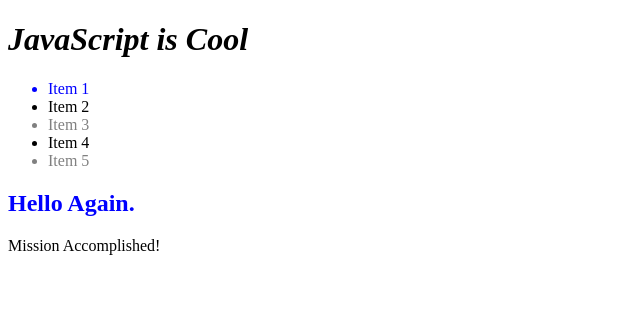
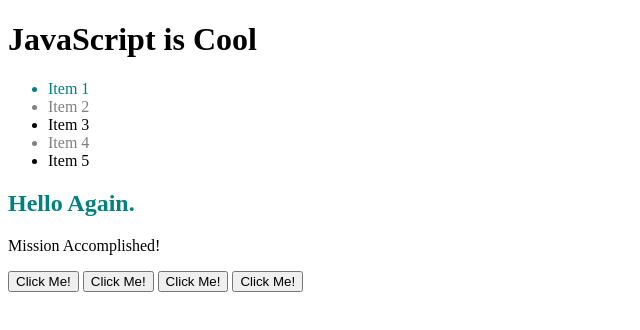
Before and after one commit to emihhorn/codeup-web-exercises, a plain HTML site: page js/dom-query-js.html in a window 1280 px wide. Shown: the whole page, without its empty margins (0-640 px from the left). Drawn offline with Linux system fonts and the light colour scheme.

Commit message:
First button

```diff
--- a/js/dom-query-js.html
+++ b/js/dom-query-js.html
@@ -3,16 +3,31 @@
 <head>
     <meta charset="UTF-8">
     <title>DOM: Query and Modify</title>
+    <style>
+        .tealText {
+            color: teal;
+        }
+
+        .greyText {
+            color: grey;
+        }
+
+    </style>
+
+
+
+
+
 </head>
 <body>
 
 <h1 id="main-header">Hello World!</h1>
 <ul>
-    <li data-dbid="1">Item 1</li>
-    <li data-dbid="2">Item 2</li>
-    <li data-dbid="3">Item 3</li>
-    <li data-dbid="4">Item 4</li>
-    <li data-dbid="5">Item 5</li>
+    <li data-dbid="1" class="odd">Item 1</li>
+    <li data-dbid="2" class="even">Item 2</li>
+    <li data-dbid="3" class="odd">Item 3</li>
+    <li data-dbid="4" class="even">Item 4</li>
+    <li data-dbid="5" class="odd">Item 5</li>
 </ul>
 <h2 id="sub-header">Hello Again.</h2>
 <p class="sub-paragraph">
@@ -25,6 +40,11 @@
     culpa qui officia deserunt mollit anim id est laborum.
 </p>
 
+<button id="btn1">Click Me!</button>
+<button id="btn2">Click Me!</button>
+<button id="btn3">Click Me!</button>
+<button id="btn4">Click Me!</button>
+
 <script>
     (function() {
         "use strict";
@@ -32,35 +52,40 @@
          var mainHeader = document.getElementById("main-header");
 
         // TODO: Set inner html of mainHeader to "JavaScript is Cool"
-        mainHeader.innerHTML = "<em>JavaScript is Cool</em>";
+        mainHeader.innerHTML = "JavaScript is Cool";
 
         // TODO: Uncomment the next line and get the sub header element by id
          var subHeader = document.getElementById("sub-header");
 
         // TODO: Set the text color of subHeader to blue
-        subHeader.style.color = "blue";
+       // subHeader.style.color = "blue";
+        subHeader.setAttribute("class", "tealText");
 
         // TODO: Uncomment the next line and get all list items
         var listItems = Array.from(document.getElementsByTagName("li"));
        // console.log(listItems);
         // TODO: Set text color on every other list item to grey
-            //set classes to even and odd here\/
+            //set classes to even and odd here\/ together
+        //
+        //     let makeGrey = true;
+        // listItems.forEach((li) => {
+        //     if (makeGrey)
+        //         li.style.color = "grey"
+        //     makeGrey = !makeGrey
+        //     if(li.getAttribute("data-dbid") === "1")
+        //         li.style.color = "blue"
+        // })
 
-            let makeGrey = true;
-        listItems.forEach((li) => {
-            if (makeGrey)
-                li.style.color = "grey"
-            makeGrey = !makeGrey
-            if(li.getAttribute("data-dbid") === "1")
-                li.style.color = "blue"
-        })
+        // Separate
+        var evens = document.getElementsByClassName("even");
+        for (var i = 0;i<evens.length;i++) {
+            evens[i].setAttribute("class", "even greyText");
+        }
+
         // TODO: Set text color of li with dbid = 1 to blue
+        var listItem1 = document.getElementsByTagName("li")[0];
+        listItem1.setAttribute("class", "tealText");
 
-        //
-        // for(var j = 0; j <listItems.length; j++){
-        //     if(listItems[j].getAttribute("data-dbid") == 1)
-        //         listItems[j].setAttribute("class",listItems[j].getAttribute("class") +("blue"));
-        // }
 
         // TODO: Uncomment the next line and get all elements with class name sub-paragraph
          var subParagraphs = document.getElementsByClassName("sub-paragraph");
@@ -69,6 +94,14 @@
         // TODO: Change the text in the first sub paragraph to "Mission Accomplished!"
         subParagraphs[0].innerText="Mission Accomplished!";
 
+
+
+    //Todo: First Button
+        var buttonClick1 = function(){
+            mainHeader.innerHTML = "<em>JavaScript is Cool</em>";
+        };
+        var button1 = document.getElementById("btn1");
+        button1.addEventListener("click", buttonClick1);
 
 
     })();
```
